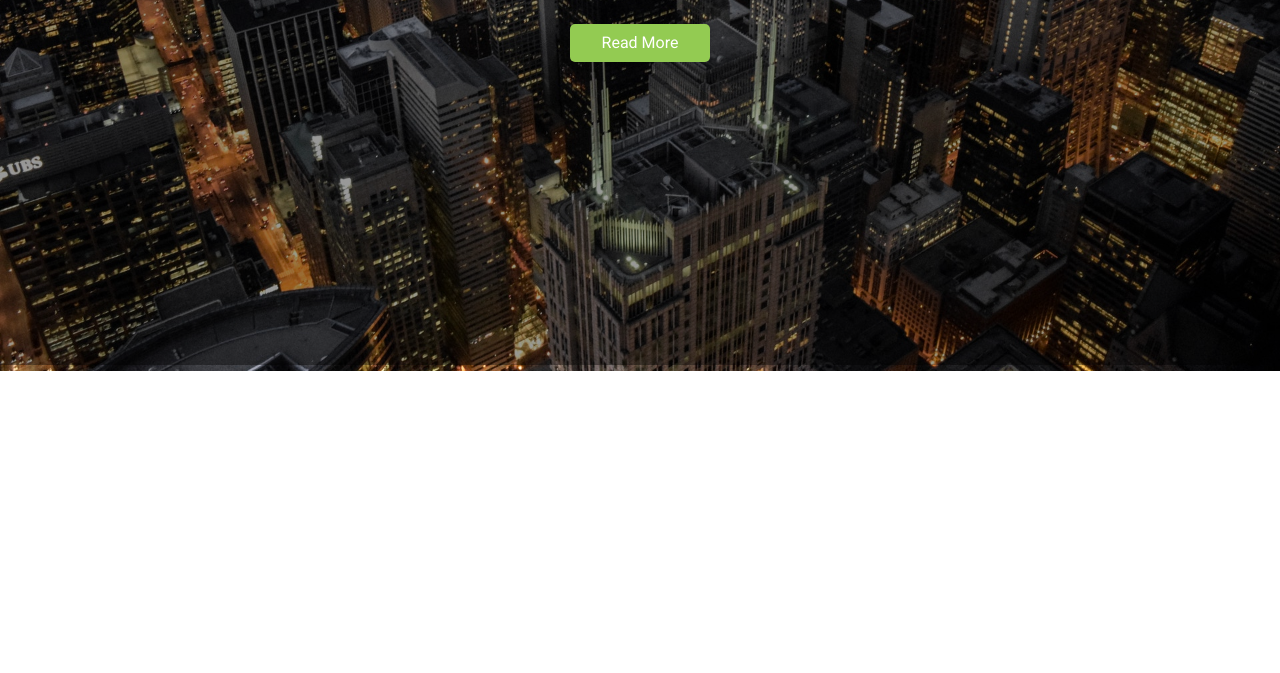
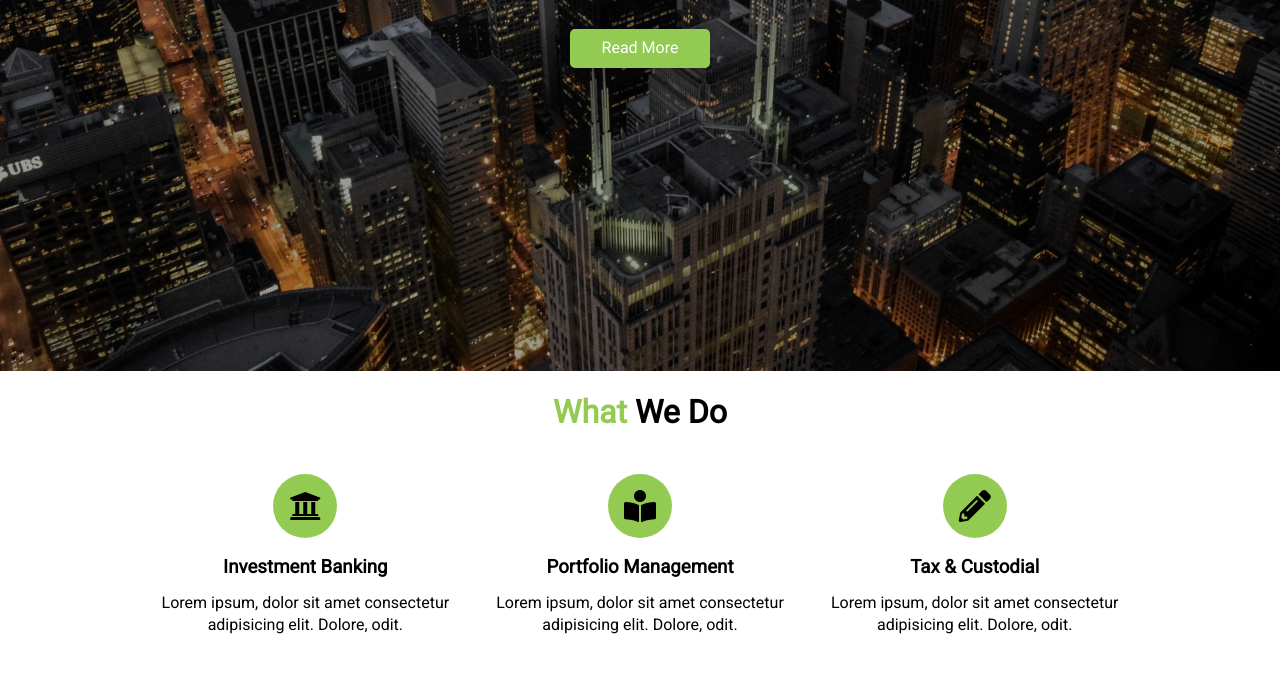
Before and after one commit to KidFrom90/Company-Website, a plain HTML site: page index.html in a window 1280 px wide. Shown: the part 495-1168 px from the top of the page. Before the commit the page ends 866 px from the top, so only its background shows below. Drawn offline with Linux system fonts and the light colour scheme.

Commit message:
Section: What we do

```diff
--- a/css/style.css
+++ b/css/style.css
@@ -17,6 +17,15 @@ p {
 }
 
 /* Utility Classes */
+.container {
+  max-width: 1100px;
+  margin: auto;
+  padding: 0 2rem;
+  overflow: hidden;
+}
+.text-center {
+  text-align: center;
+}
 .text-primary {
   color: #93cb52;
 }
@@ -25,10 +34,20 @@ p {
   margin-bottom: 0.75rem;
   line-height: 1.1;
 }
+.m-heading {
+  font-size: 2rem;
+  margin-bottom: 0.75rem;
+  line-height: 1.1;
+}
 .lead {
   font-size: 1.3rem;
   margin-bottom: 2rem;
 }
+
+.py-1 { padding: 1.5rem 0; }
+.py-2 { padding: 2rem 0; }
+.py-3 { padding: 3rem 0; }
+
 .btn {
   display: inline-block;
   color: #fff;
@@ -85,11 +104,28 @@ p {
   justify-content: center;
   align-items: center;
   height: 100%;
-  width: 100%;
+  /* width: 100%; */
   padding: 0 2rem;
   /* Overlay */
-  position: absolute;
-  top: 60px;
-  left: 0;
+  /* position: absolute;
+  top: 65px;
+  left: 0; */
   background-color: rgba(0,0,0,0.4);
 }
+
+/* Section: What We Do */
+#what .items {
+  display: flex;
+  padding: 1rem;
+}
+#what .items .item {
+  flex: 1;
+  text-align: center;
+  padding: 1rem;
+}
+#what .items .item i {
+  background: #93cb52;
+  padding: 1rem;
+  border-radius: 50%;
+  margin-bottom: 1rem;
+}
--- a/index.html
+++ b/index.html
@@ -37,5 +37,34 @@
       <a href="#what" class="btn">Read More</a>
     </div>
   </header>
+  <!-- Section: What We Do-->
+  <section id="what" class="bg-light py-1">
+    <div class="container">
+      <h2 class="m-heading text-center"><span class="text-primary">What</span> We Do</h2>
+      <div class="items">
+        <div class="item">
+          <i class="fas fa-university fa-2x"></i>
+          <div>
+            <h3>Investment Banking</h3>
+            <p>Lorem ipsum, dolor sit amet consectetur adipisicing elit. Dolore, odit.</p>
+          </div>
+        </div>
+        <div class="item">
+          <i class="fas fa-book-reader fa-2x"></i>
+          <div>
+            <h3>Portfolio Management</h3>
+            <p>Lorem ipsum, dolor sit amet consectetur adipisicing elit. Dolore, odit.</p>
+          </div>
+        </div>
+        <div class="item">
+          <i class="fas fa-pencil-alt fa-2x"></i>
+          <div>
+            <h3>Tax & Custodial</h3>
+            <p>Lorem ipsum, dolor sit amet consectetur adipisicing elit. Dolore, odit.</p>
+          </div>
+        </div>
+      </div>
+    </div>
+  </section>
 </body>
 </html>
```
